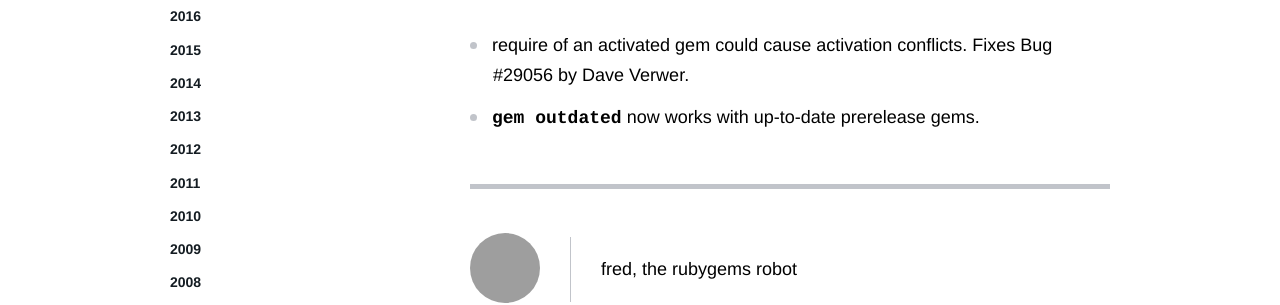
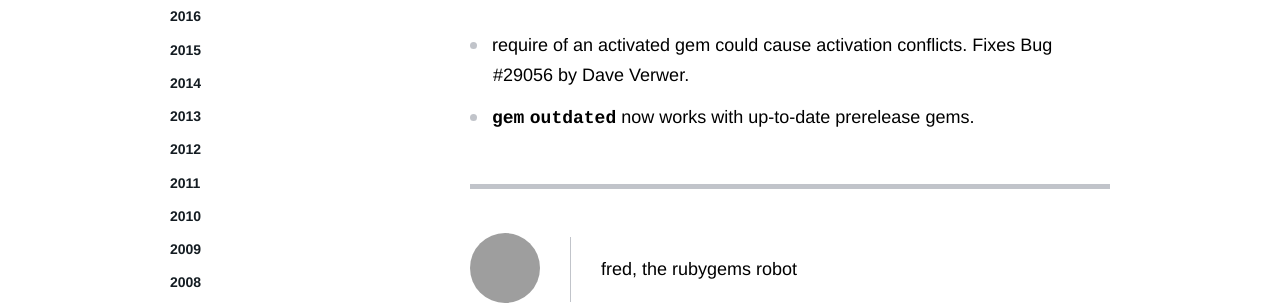
Before and after one commit to rubygems/rubygems.github.io, a Jekyll site: the page built from _posts/2011-03-08-1.6.2-released.md, in a window 1280 px wide. Shown: the part 431-736 px from the top of the page. Built offline with Jekyll 4.4.1, drawn with Linux system fonts in a browser that asks for light colours; comment, search, counter and statistics services are not loaded; grey boxes are pictures that could not be loaded.

Commit message:
decrease spacing between words in code segments

```diff
--- a/stylesheets/application.css
+++ b/stylesheets/application.css
@@ -351,6 +351,7 @@ a.t-list__item {
     word-break: normal; }
 .t-body code {
   font-weight: bold;
+  word-spacing: -0.3em;
   font-family: "courier", monospace; }
 .t-body ul, .t-body ol {
   margin-top: 18px; }
```
